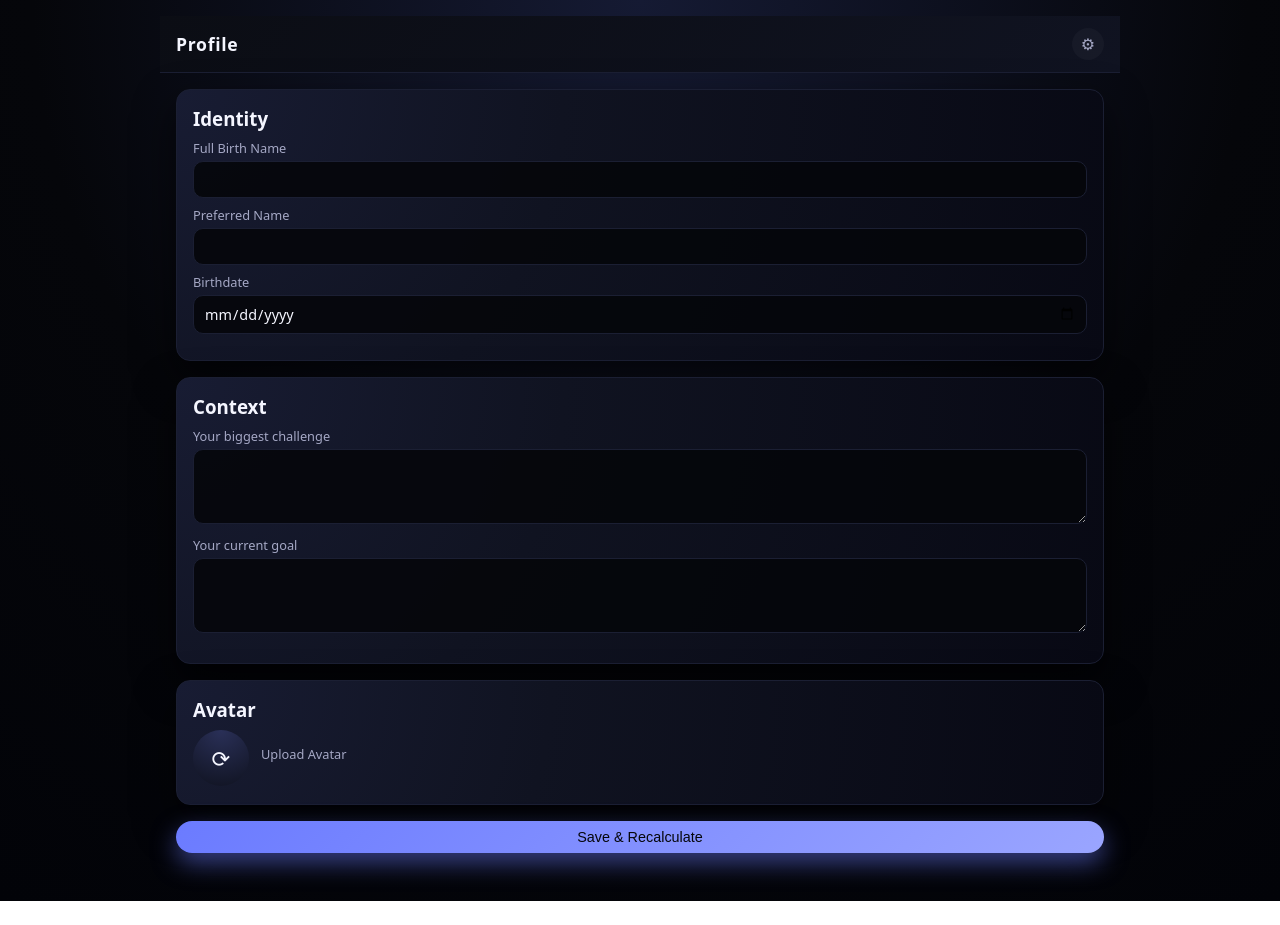
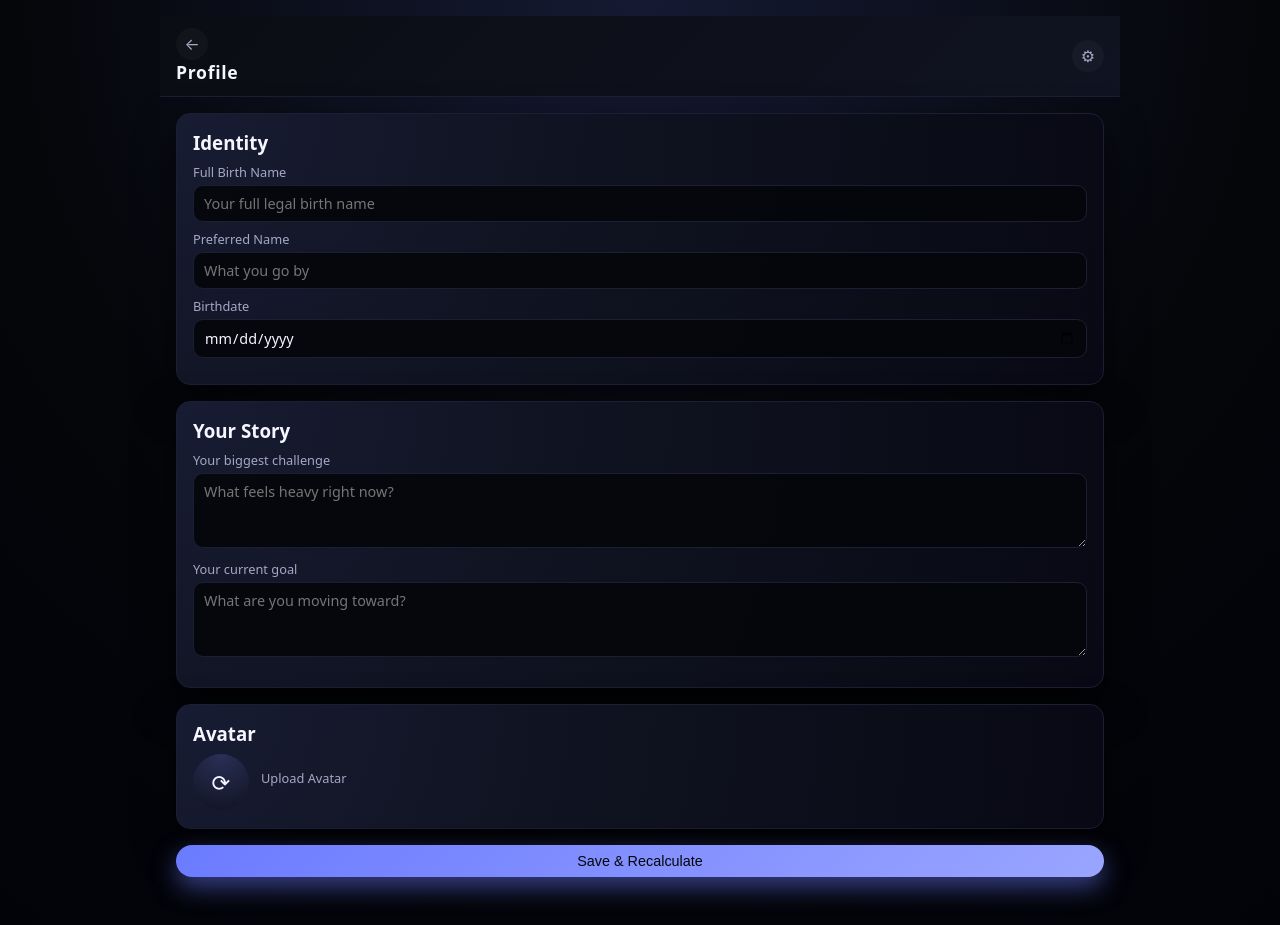
Before and after one commit to boardwalkclay1/Destined-to-Be, a website with bundled scripts: page profile.html in a window 1280 px wide. Before the commit the page ends 901 px from the top, so only its background shows below. Built offline with nearby package versions, Linux system fonts and the light colour scheme.

Commit message:
Update profile.html

```diff
--- a/profile.html
+++ b/profile.html
@@ -12,21 +12,29 @@
 </head>
 
 <body class="app-body">
+
+  <!-- TOPBAR -->
   <header class="topbar">
-    <h2>Profile</h2>
-    <a href="settings.html" class="icon-btn">⚙</a>
+    <div class="topbar-left">
+      <a href="dashboard.html" class="icon-btn" title="Back">←</a>
+      <h2>Profile</h2>
+    </div>
+    <a href="settings.html" class="icon-btn" title="Settings">⚙</a>
   </header>
 
+  <!-- MAIN CONTENT -->
   <main class="content">
+
+    <!-- IDENTITY -->
     <section class="card">
       <h3>Identity</h3>
 
       <label>Full Birth Name
-        <input type="text" id="full-name">
+        <input type="text" id="full-name" placeholder="Your full legal birth name">
       </label>
 
       <label>Preferred Name
-        <input type="text" id="preferred-name">
+        <input type="text" id="preferred-name" placeholder="What you go by">
       </label>
 
       <label>Birthdate
@@ -34,18 +42,20 @@
       </label>
     </section>
 
+    <!-- CONTEXT -->
     <section class="card">
-      <h3>Context</h3>
+      <h3>Your Story</h3>
 
       <label>Your biggest challenge
-        <textarea id="challenge" rows="3"></textarea>
+        <textarea id="challenge" rows="3" placeholder="What feels heavy right now?"></textarea>
       </label>
 
       <label>Your current goal
-        <textarea id="goal" rows="3"></textarea>
+        <textarea id="goal" rows="3" placeholder="What are you moving toward?"></textarea>
       </label>
     </section>
 
+    <!-- AVATAR -->
     <section class="card">
       <h3>Avatar</h3>
       <div class="avatar-row">
@@ -57,7 +67,10 @@
       </div>
     </section>
 
+    <!-- SAVE BUTTON -->
     <button id="save-profile" class="primary-btn">Save & Recalculate</button>
+
   </main>
+
 </body>
 </html>
```
